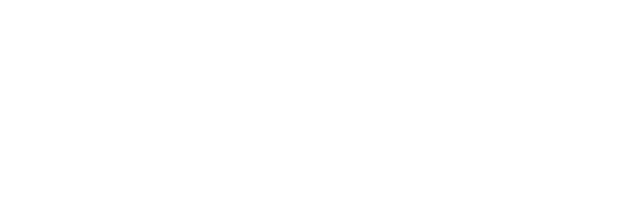
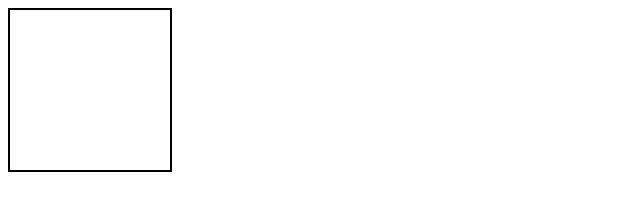
Before and after one commit to lucidmachine/bitclock, a plain HTML site: page index.html in a window 1280 px wide. Shown: the whole page, without its empty margins (0-640 px from the left). Drawn offline with Linux system fonts and the light colour scheme.

Commit message:
Added border to canvas.

```diff
--- a/css/clock.css
+++ b/css/clock.css
@@ -0,0 +1,3 @@
+#clock {
+    border: 2px solid black;
+}
--- a/index.html
+++ b/index.html
@@ -1,5 +1,6 @@
 <html>
 <head>
+    <link rel="stylesheet" type="text/css" href="css/clock.css">
 </head>
 <body>
 
```
